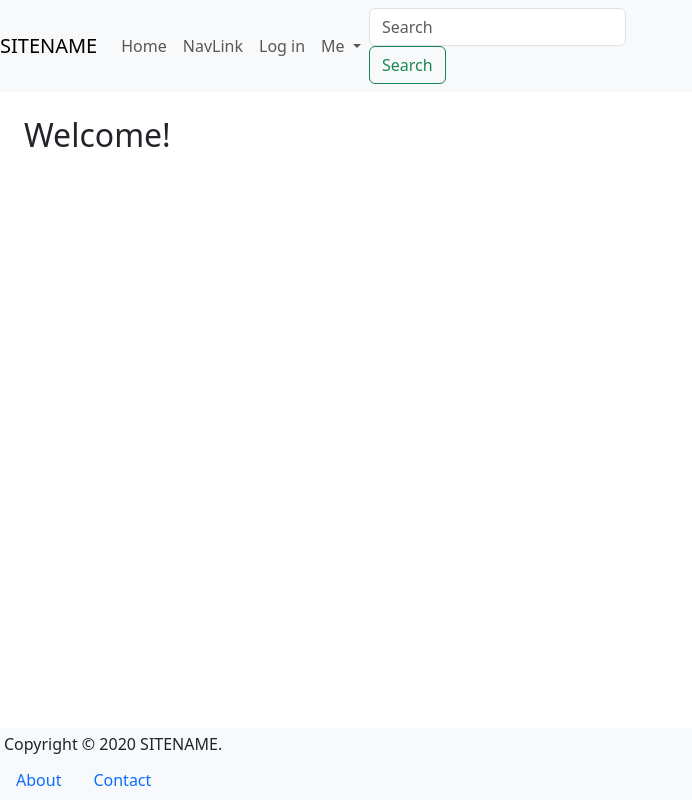
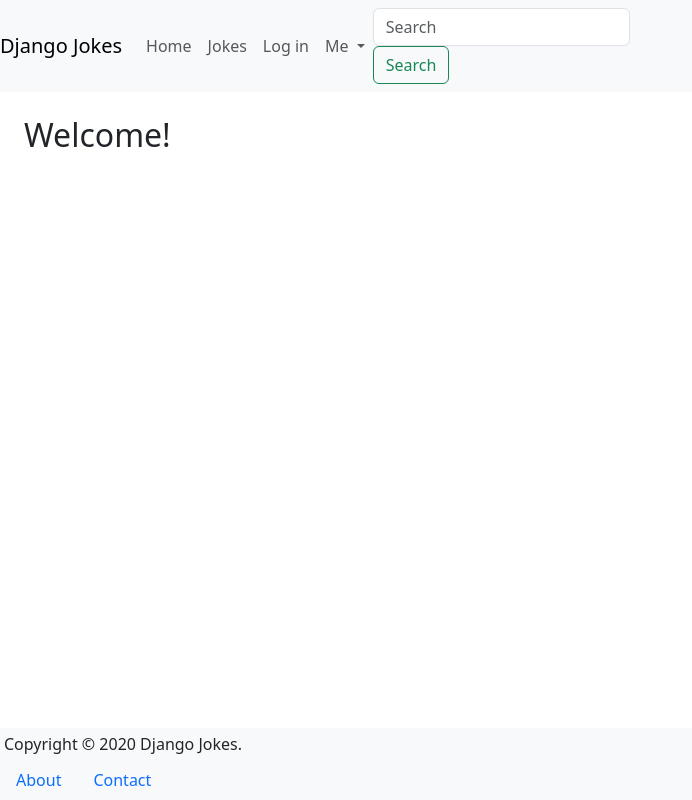
Before and after one commit to FlorizV/studentfiles, a Django app: template projects/djangojokes/templates/_base.html in a window 1280 px wide. Shown: the whole page, without its empty margins (0-692 px from the left). Run offline with Django 4.2, Linux system fonts and the light colour scheme; the template is opened without the code that fills it, so the values that code supplies are empty; some libraries are stand-ins or nearby versions.

Commit message:
alles van pdf7 ingesteld

```diff
--- a/projects/djangojokes/templates/_base.html
+++ b/projects/djangojokes/templates/_base.html
@@ -7,12 +7,12 @@
 <link href="https://cdn.jsdelivr.net/npm/bootstrap@5.3.0-alpha1/dist/css/bootstrap.min.css" rel="stylesheet" integrity="sha384-GLhlTQ8iRABdZLl6O3oVMWSktQOp6b7In1Zl3/Jr59b6EGGoI1aFkw7cmDA6j6gD" crossorigin="anonymous">
 <!-- ADD FONT AWESOME FROM https://fontawesome.com/ -->
 <script src="https://kit.fontawesome.com/6628d8107a.js" crossorigin="anonymous"></script>
-<title>{% block title %}{% endblock %} | SITENAME</title>
+<title>{% block title %}{% endblock %} | Django Jokes</title>
 </head>
 <body>
 <header>
   <nav class="navbar navbar-expand-lg navbar-light bg-light">
-    <a class="navbar-brand" href="#">SITENAME</a>
+    <a class="navbar-brand" href="#">Django Jokes</a>
     <button class="navbar-toggler" type="button" data-toggle="collapse"
       data-target="#navbarSupportedContent" aria-expanded="false"
       aria-controls="navbarSupportedContent" aria-label="Toggle navigation">
@@ -27,7 +27,7 @@
           </a>
         </li>
         <li class="nav-item">
-          <a class="nav-link" href="#">NavLink</a>
+          <a class="nav-link" href="#">Jokes</a>
         </li>
         <li class="nav-item">
           <a class="nav-link" href="#">Log in</a>
@@ -40,7 +40,7 @@
           </a>
           <div class="dropdown-menu" aria-labelledby="navbarDropdown">
             <a class="dropdown-item" href="#">My Account</a>
-            <a class="dropdown-item" href="#">My SITENAME</a>
+            <a class="dropdown-item" href="#">My Django Jokes</a>
             <div class="dropdown-divider"></div>
             <a class="dropdown-item" href="#">Log out</a>
           </div>
@@ -61,7 +61,7 @@
 </main>
 <footer class="fixed-bottom bg-light row">
     <div class="col">
-      <div class="float-right m-1 mr-2">Copyright &copy; 2020 SITENAME.</div>
+      <div class="float-right m-1 mr-2">Copyright &copy; 2020 Django Jokes.</div>
       <nav>
         <ul class="nav">
           <li class="nav-item"><a class="nav-link" href="#">About</a></li>
```
